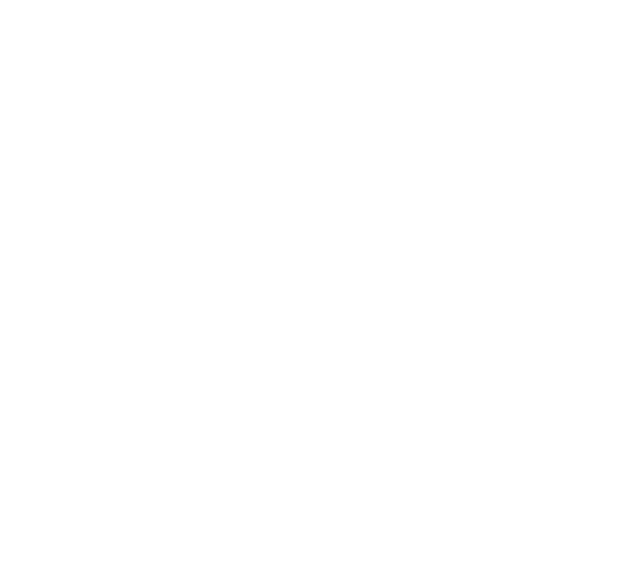
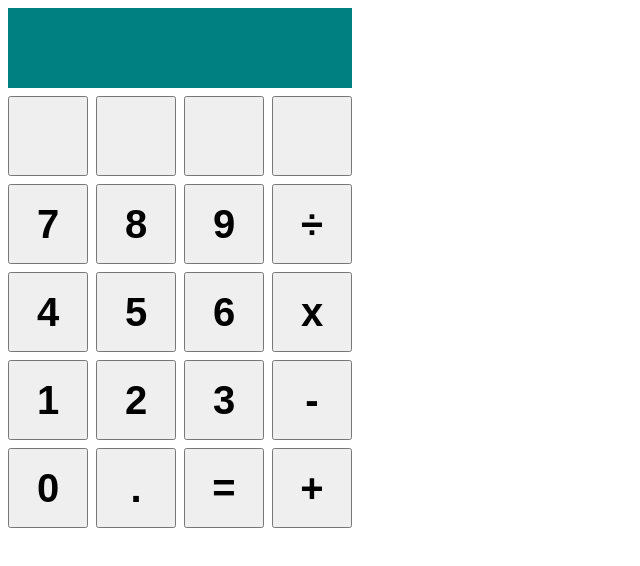
Before and after one commit to thaddeusmbrown/odin-calculator, a plain HTML site: page index.html in a window 1280 px wide. Shown: the whole page, without its empty margins (0-640 px from the left). Drawn offline with Linux system fonts and the light colour scheme.

Commit message:
added html layout for calculator elements

```diff
--- a/index.html
+++ b/index.html
@@ -9,6 +9,38 @@
     <script src="script.js" defer></script>
 </head>
 <body>
-
+    <div class="container">
+        <div class="display"></div>
+        <div class ="buttons">
+            <button></button>
+            <button></button>
+            <button></button>
+            <button></button>
+        </div>
+        <div class ="buttons">
+            <button id="7">7</button>
+            <button id="8">8</button>
+            <button id="9">9</button>
+            <button id="divide">÷</button>
+        </div>
+        <div class ="buttons">
+            <button id="4">4</button>
+            <button id="5">5</button>
+            <button id="6">6</button>
+            <button id="multiply">x</button>
+        </div>
+        <div class ="buttons">
+            <button id="1">1</button>
+            <button id="2">2</button>
+            <button id="3">3</button>
+            <button id="subtract">-</button>
+        </div>
+        <div class ="buttons">
+            <button id="0">0</button>
+            <button id="dot">.</button>
+            <button id="equals">=</button>
+            <button id="add">+</button>
+        </div>
+    </div>
 </body>
 </html>
--- a/style.css
+++ b/style.css
@@ -0,0 +1,36 @@
+.container {
+    display:flex;
+    flex-direction: column;
+    width:344px;
+    justify-content:space-between;
+    gap:8px;
+}
+
+.display {
+    background-color: teal;
+    flex: 1 0 auto;
+    gap: 8px;
+    height:80px;
+}
+
+.buttons {
+    display: flex;
+    flex: 1 0 auto;
+    justify-content: space-between;
+    gap: 8px;
+}
+
+button {
+    display: flex;
+    flex: 1 0 auto;
+    padding: 0px;
+    margin: 0px;
+    width: 80px;
+    height: 80px;
+    justify-content: center;
+    align-items: center;
+    font-family: Arial, Helvetica, sans-serif;
+    font-weight: bold;
+    font-size: 40px;
+}
+}
```
